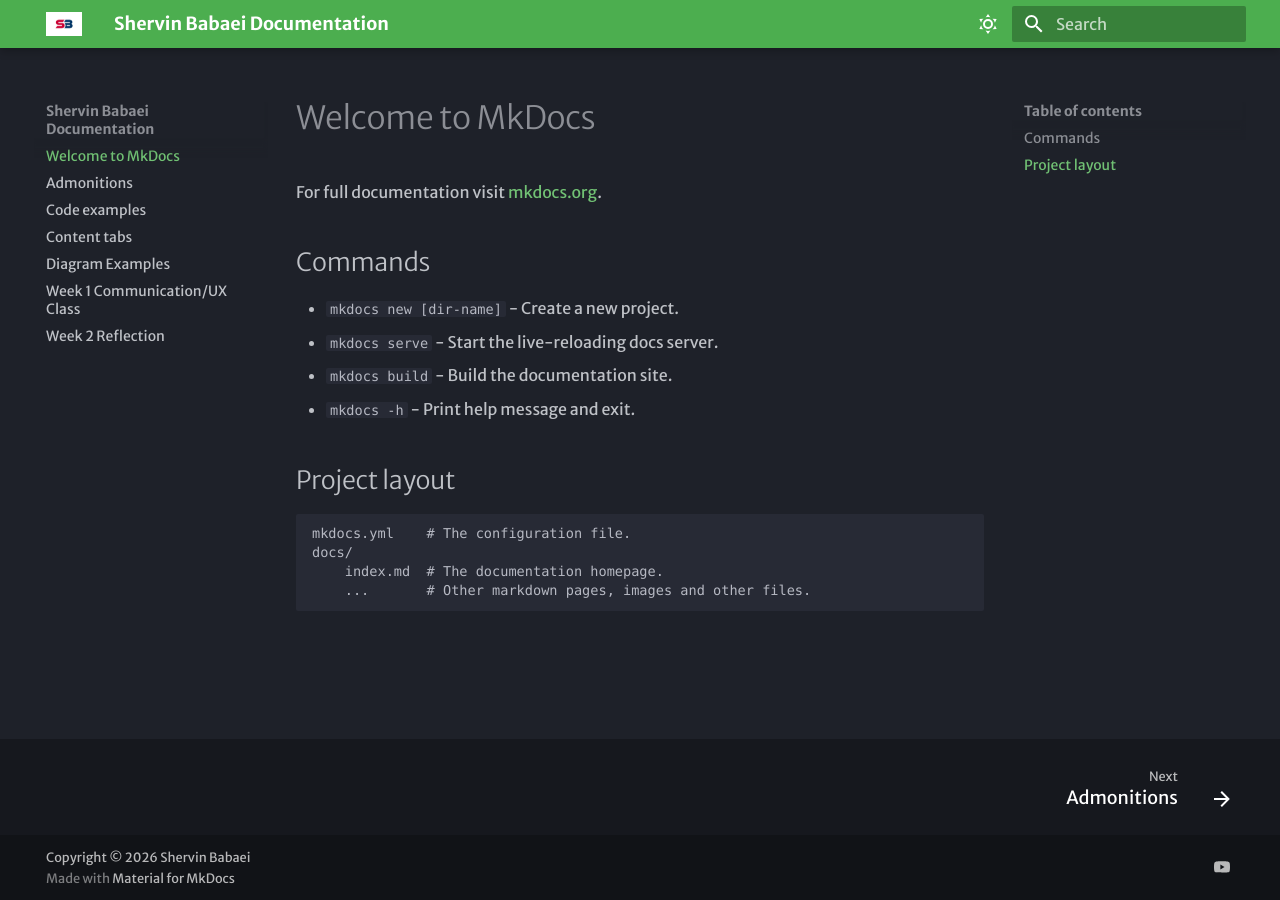
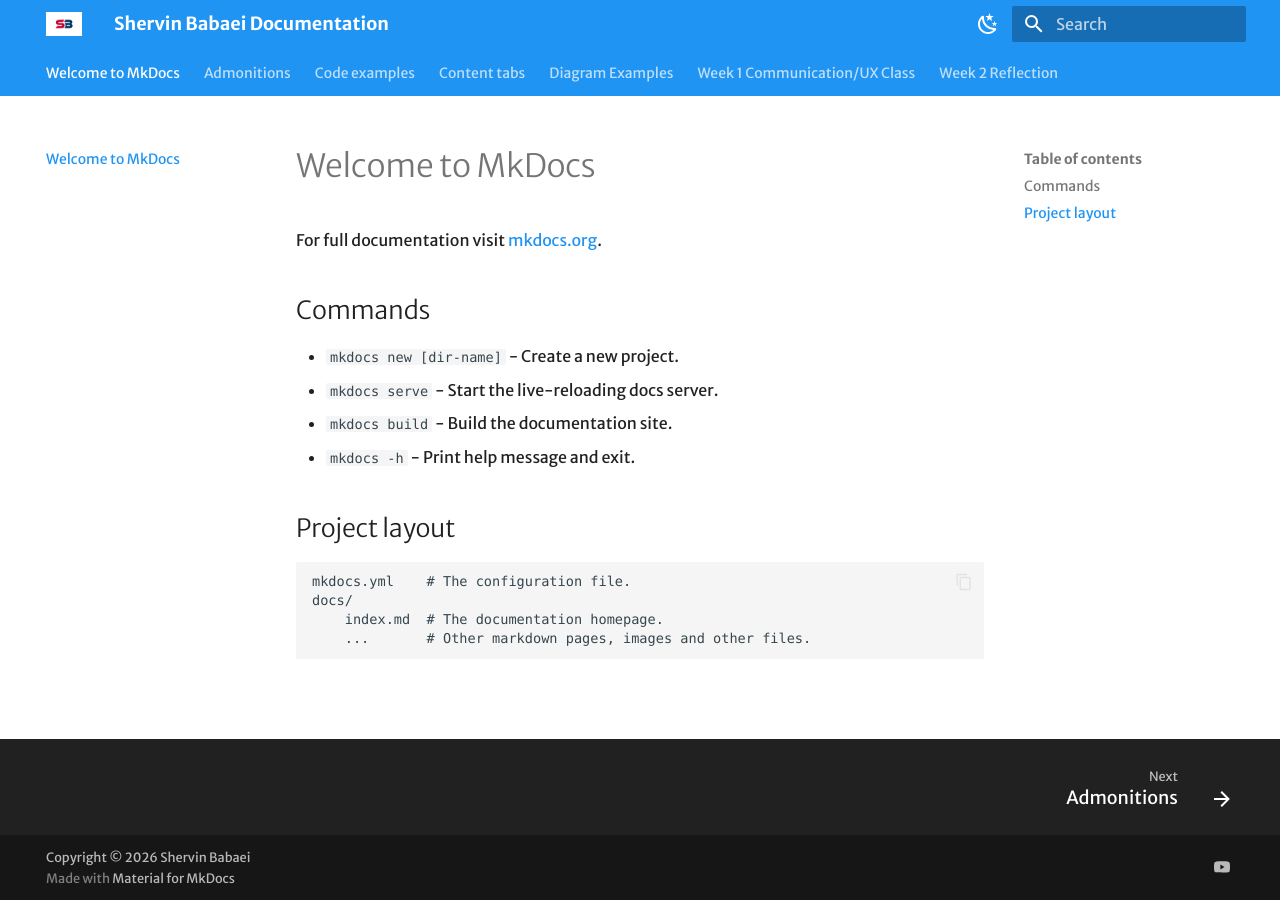
Before and after one commit to ShervinBabaei2007/mkdocs-project-2026, an MkDocs documentation site: the page built from docs/index.md, in a window 1280 px wide. Built offline with MkDocs 1.6.1 and Material for MkDocs 9.7.7, drawn with Linux system fonts in a browser that asks for light colours; some web fonts are replaced.

Commit message:
updated mkdocs.yaml

```diff
--- a/mkdocs.yml
+++ b/mkdocs.yml
@@ -3,7 +3,16 @@
 # ==========================
 site_name: Shervin Babaei Documentation
 site_url: https://sitename.example
+site_description: Personal documentation and knowledge base
+site_author: Shervin Babaei
 copyright: "Copyright © 2026 Shervin Babaei"
+
+# ==========================
+# Repository (if applicable)
+# ==========================
+# repo_url: https://github.com/yourusername/yourrepo
+# repo_name: yourrepo
+# edit_uri: edit/main/docs/
 
 # ==========================
 # Theme Configuration
@@ -12,33 +21,53 @@
   name: material
   logo: assets/shb.png
   favicon: assets/favicon.ico
+  language: en
   font:
     text: Merriweather Sans
     code: Red Hat Mono
   features:
     - navigation.footer
+    - navigation.tabs           # Top-level tabs
+    - navigation.sections       # Collapsible sections
+    - navigation.top           # Back-to-top button
+    - search.suggest           # Search suggestions
+    - search.highlight         # Highlight search terms
+    - content.code.copy        # Copy button for code blocks
+    - content.tabs.link        # Link content tabs
   palette:
     # Dark Mode
-    - scheme: slate
+    - media: "(prefers-color-scheme: dark)"
+      scheme: slate
       primary: green
       accent: deep purple
       toggle:
         icon: material/weather-sunny
-        name: Dark mode
+        name: Switch to light mode
     # Light Mode
-    - scheme: default
+    - media: "(prefers-color-scheme: light)"
+      scheme: default
       primary: blue
       accent: deep orange
       toggle:
         icon: material/weather-night
-        name: Light mode
+        name: Switch to dark mode
+
+# ==========================
+# Plugins
+# ==========================
+plugins:
+  - search:
+      lang: en
+  # - tags  # If you use tags in your docs
 
 # ==========================
 # Markdown Extensions
 # ==========================
 markdown_extensions:
   - attr_list
+  - md_in_html
   - admonition
+  - pymdownx.details
   - pymdownx.emoji:
       emoji_index: !!python/name:material.extensions.emoji.twemoji
       emoji_generator: !!python/name:material.extensions.emoji.to_svg
@@ -55,7 +84,11 @@
           format: !!python/name:pymdownx.superfences.fence_code_format
   - pymdownx.tabbed:
       alternate_style: true
-  - pymdownx.details
+  - pymdownx.tasklist:
+      custom_checkbox: true
+  - toc:
+      permalink: true
+      toc_depth: 3
 
 # ==========================
 # Extra Configuration
@@ -64,3 +97,14 @@
   social:
     - icon: simple/youtube
       link: https://youtube.com/@james-willett
+      name: YouTube Channel
+  # generator: false  # Removes "Made with Material for MkDocs" footer
+
+# ==========================
+# Navigation (optional but recommended)
+# ==========================
+# nav:
+#   - Home: index.md
+#   - Getting Started: getting-started.md
+#   - Guides:
+#       - Guide 1: guides/guide1.md
```
